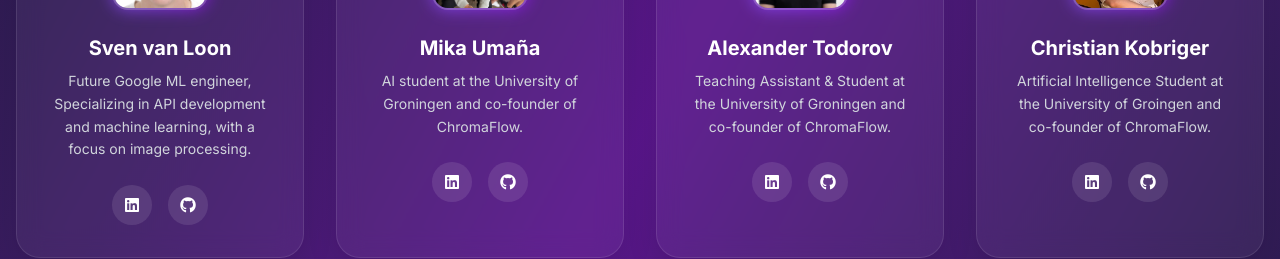
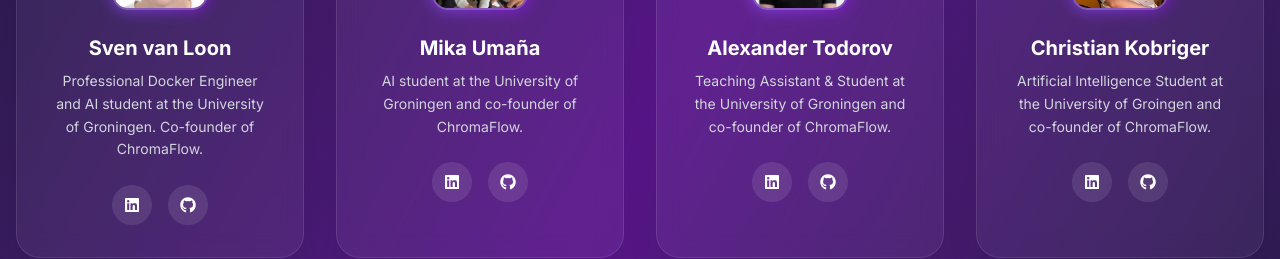
Before and after one commit to atodorov284/image_colorizer, a Next.js app in the folder web/: page /about in a window 1280 px wide. Shown: the part 1036-1295 px from the top of the page. Built offline with nearby package versions, Linux system fonts and the light colour scheme.

Commit message:
changed description for Sven

```diff
--- a/web/src/app/about/page.tsx
+++ b/web/src/app/about/page.tsx
@@ -23,7 +23,7 @@ const AboutPage: React.FC = () => {
     {
       name: 'Sven van Loon',
       image: '/Sven.jpg',
-      bio: 'Future Google ML engineer, Specializing in API development and machine learning, with a focus on image processing.',
+      bio: 'Professional Docker Engineer and AI student at the University of Groningen. Co-founder of ChromaFlow.',
       socials: { linkedin: 'https://www.linkedin.com/in/sven-van-loon-750373338/', github: 'https://github.com/svens0n58' }
     },
     {
```
Also changed, not shown: 2 other files (tests, documents, lock files or other folders).
